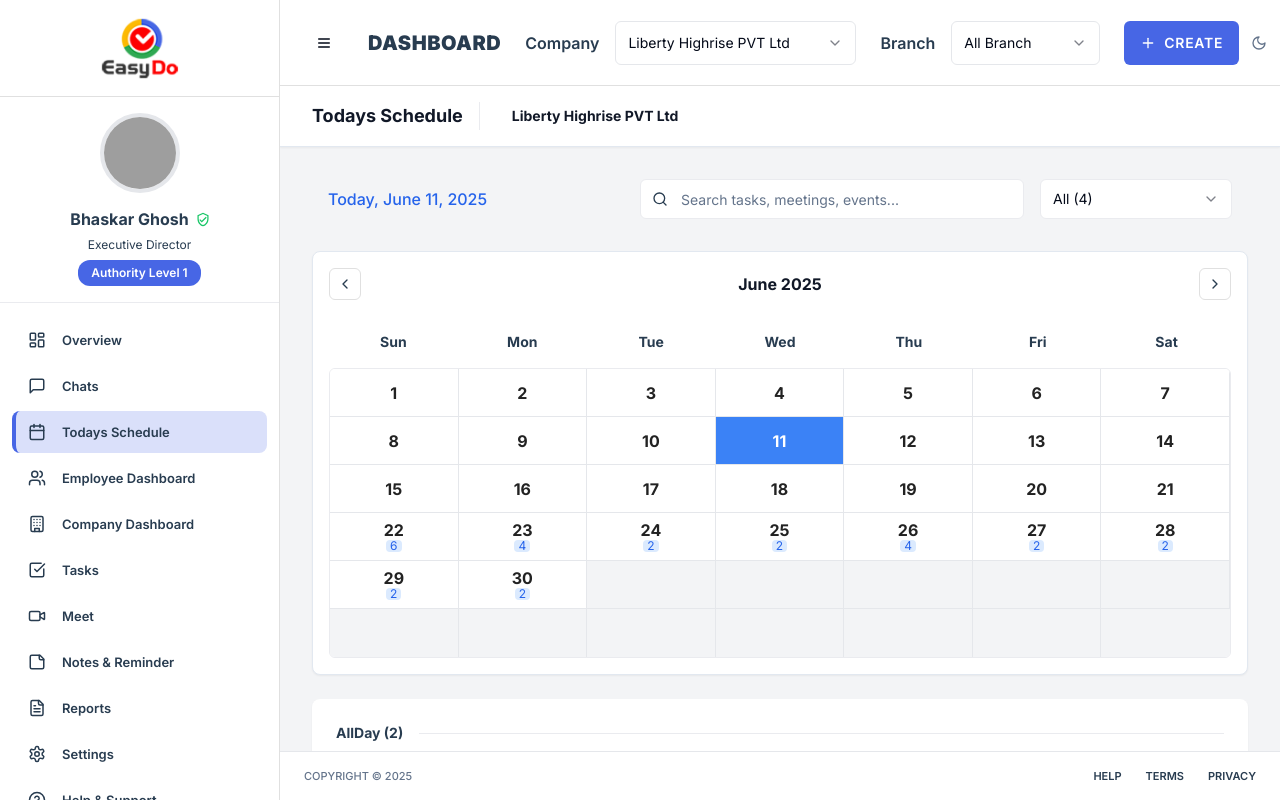
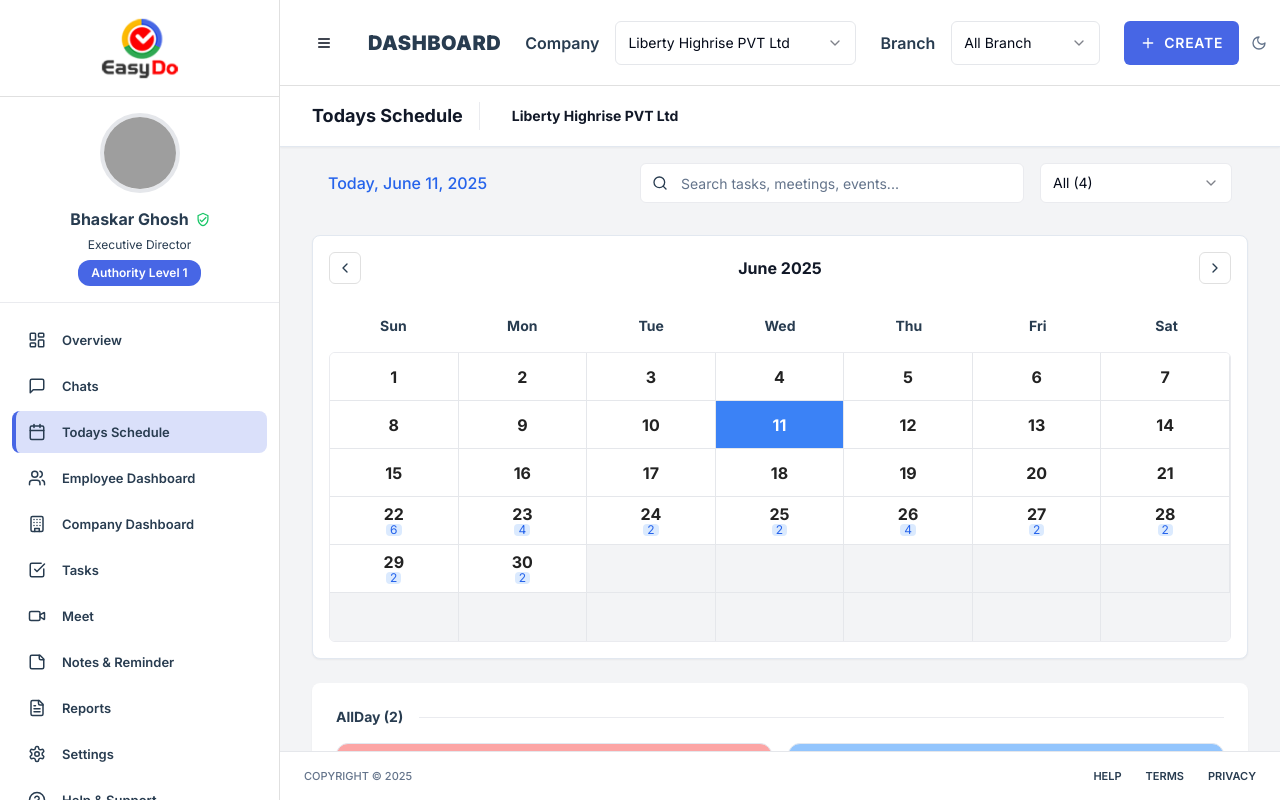
Before and after one commit to soumya85/webpanelEasyDo, a React (Vite) app: page /todays-schedule in a window 1280 px wide. Shown: the top 800 px of the page. Built offline with nearby package versions, Linux system fonts and the light colour scheme; grey boxes are pictures that could not be loaded; the HTML template or start-up script is replaced by a standard one.

Commit message:
Remove top padding from the top controls section
cgen-a19ab702586b4134bf87d22b51ae5705

```diff
--- a/src/pages/TodaysSchedule.tsx
+++ b/src/pages/TodaysSchedule.tsx
@@ -99,7 +99,7 @@ export default function TodaysSchedule() {
       {/* Main Content */}
       <div className="max-w-7xl mx-auto px-4 sm:px-6 lg:px-8 py-4">
         {/* Top Controls */}
-        <div className="p-4 mb-4">
+        <div className="px-4 pb-4 mb-4">
           <div className="flex flex-col lg:flex-row lg:items-center lg:justify-between gap-4">
             <div className="text-blue-600 font-medium text-base">
               Today, {formatDate(currentDate).replace(/^\w+, /, "")}
```
